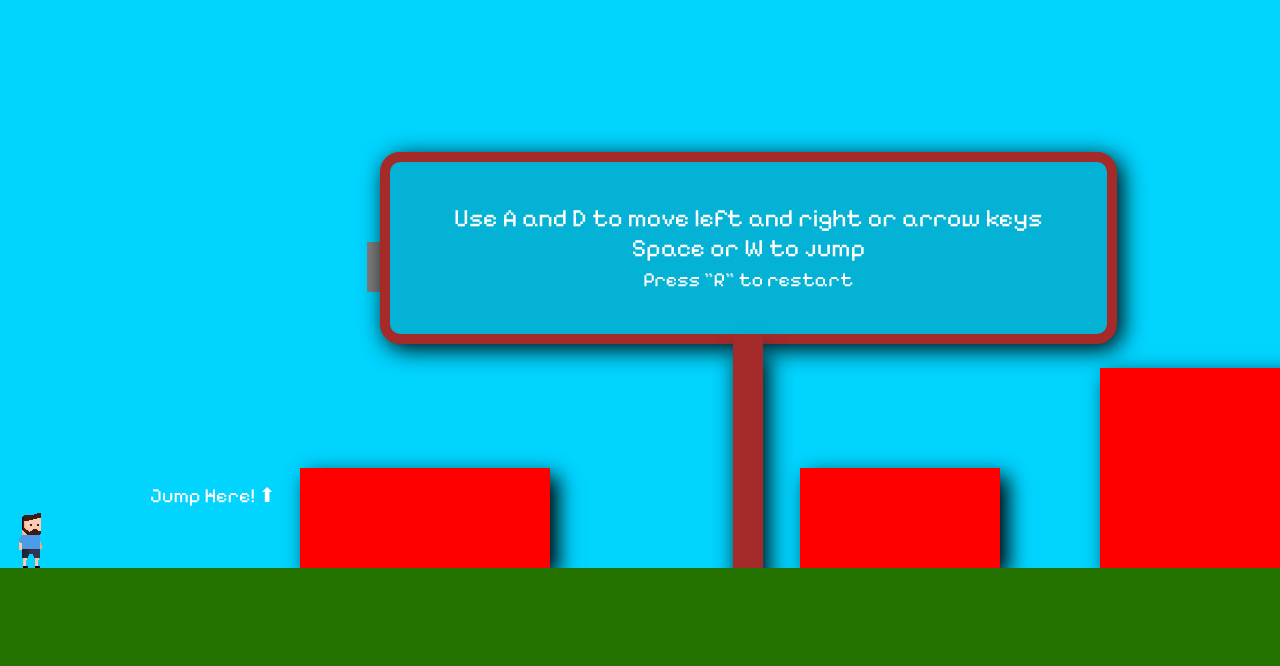
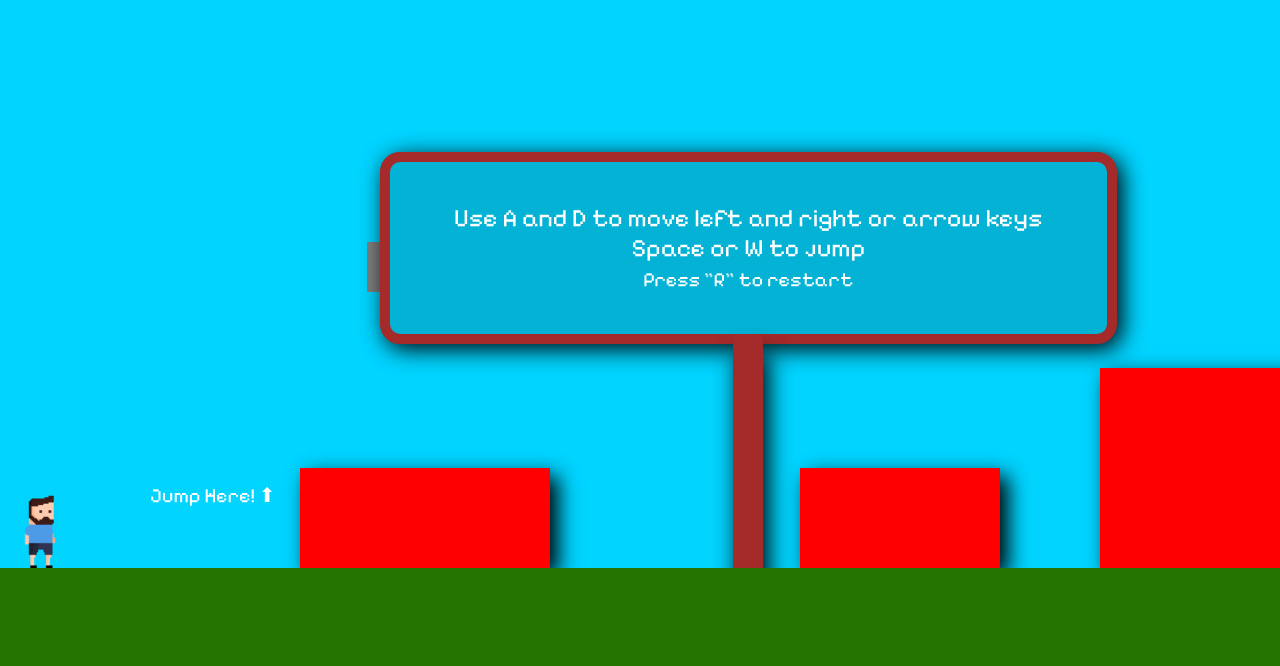
Before and after one commit to arielco777/game-portfolio, a plain HTML site: page index.html in a window 1280 px wide. Shown: the part 132-798 px from the top of the page. Drawn offline with Linux system fonts and the light colour scheme.

Commit message:
pixel art manip

```diff
--- a/index.html
+++ b/index.html
@@ -19,7 +19,7 @@
             </div>
             <div id="sun"></div>
             <div id="jump" class="pixel-text"><p>Jump Here! &#x2B06;</p></div>
-            <canvas id="player"></canvas>
+            <div id="player"></div>
             <div id="tutorial">
                 <div id="post"></div>
                 <p class="pixel-text">
--- a/script.js
+++ b/script.js
@@ -48,18 +48,8 @@ function draw() {
         document.querySelector("body").appendChild(p);
     }
 
-    player.width = characterWidth;
-    player.height = characterHeight;
-
     player.style.left = `${playerLeft}px`;
     player.style.bottom = `${playerBottom}px`;
-
-    const ctx = player.getContext("2d");
-    base_image = new Image();
-    base_image.src = "assets/Me.png";
-    base_image.onload = function () {
-        ctx.drawImage(base_image, 0, 0, 64, 64);
-    };
 
     // ctx.fillStyle = "rgb(200 0 200)";
     // ctx.fillRect(0, 0, characterWidth, characterHeight);
--- a/style.css
+++ b/style.css
@@ -105,6 +105,12 @@ body {
     position: fixed;
     bottom: 100px;
     z-index: 50;
+    width: 64px;
+    height: 84px;
+    background-image: url("./assets/Me.png");
+    background-size: cover;
+    background-repeat: no-repeat;
+    object-fit: cover;
 }
 
 .box-container {
```
